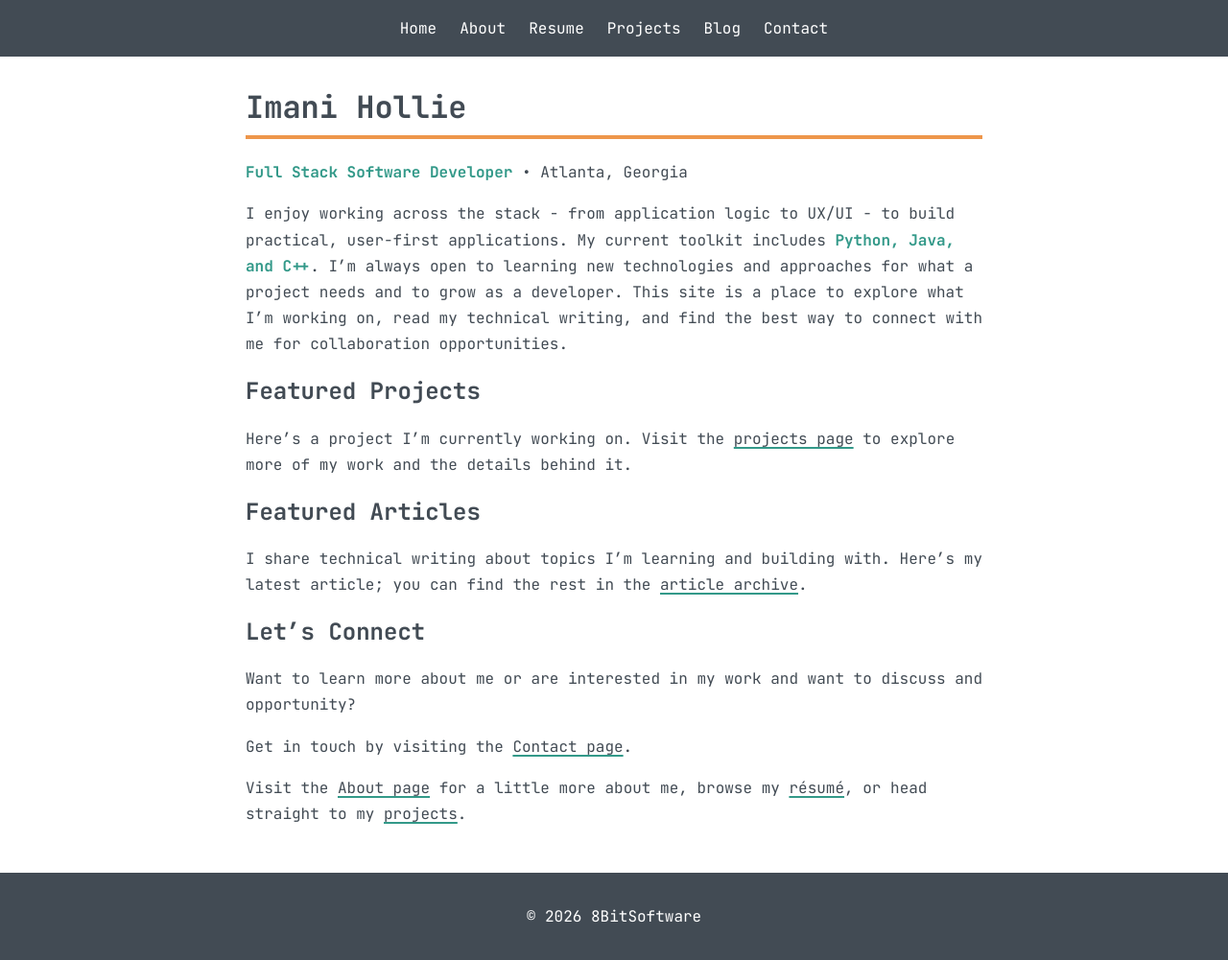
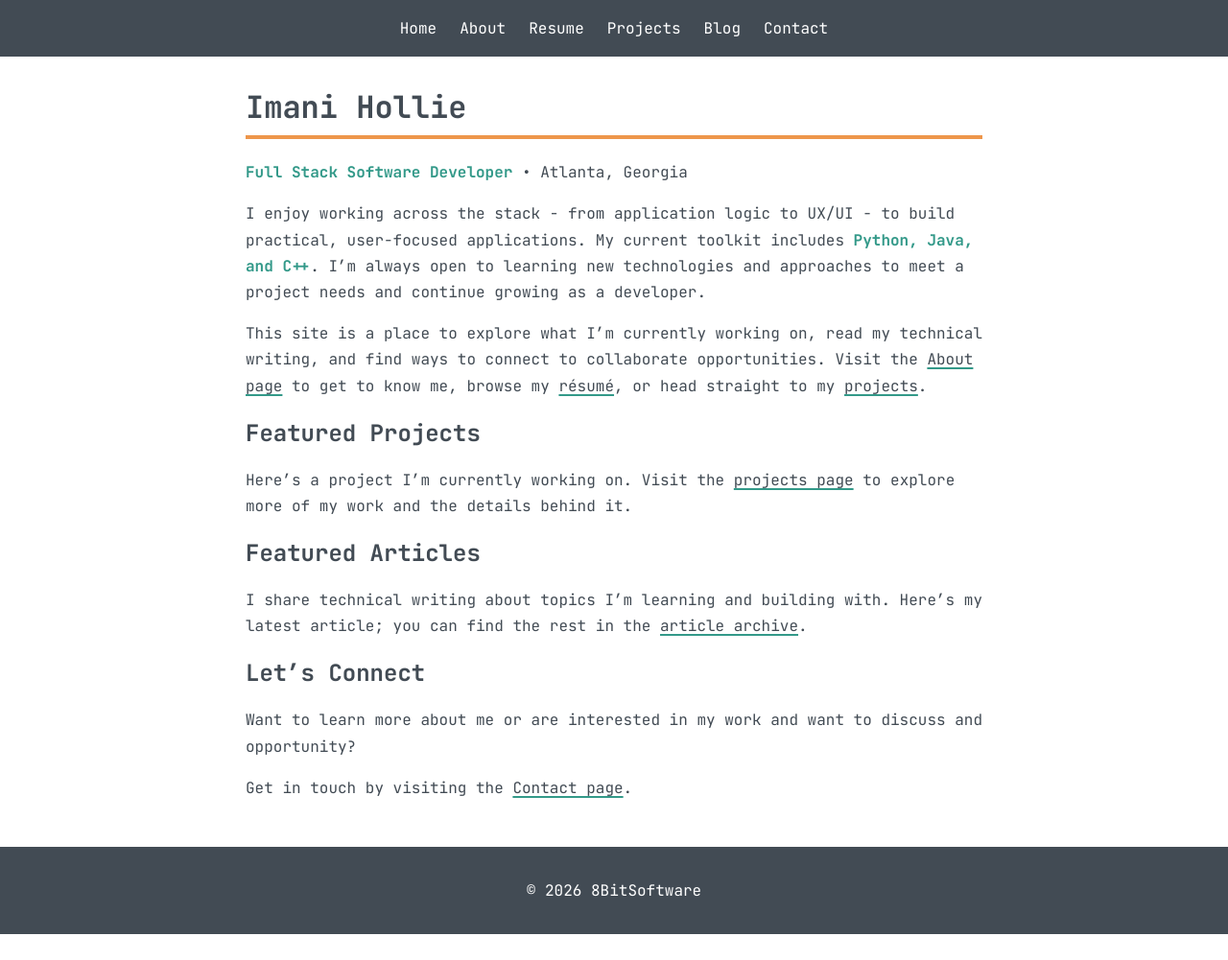
Before and after one commit to 8Bitsian/Resume, a Jekyll site: the page built from pages/index.md, in a window 1280 px wide. Shown: the whole page at 96% size. Built offline with Jekyll 4.4.1, drawn with Linux system fonts in a browser that asks for light colours; after the commit the page ends 974 px from its top, so only the background shows below that.

Commit message:
Revise content for user-focused language
Updated text for clarity and improved readability.

```diff
--- a/pages/index.md
+++ b/pages/index.md
@@ -7,7 +7,9 @@ permalink: /
 # Imani Hollie
 **Full Stack Software Developer** • Atlanta, Georgia
 
-I enjoy working across the stack - from application logic to UX/UI - to build practical, user-first applications. My current toolkit includes **Python, Java, and C++**. I’m always open to learning new technologies and approaches for what a project needs and to grow as a developer. This site is a place to explore what I’m working on, read my technical writing, and find the best way to connect with me for collaboration opportunities.
+I enjoy working across the stack - from application logic to UX/UI - to build practical, user-focused applications. My current toolkit includes **Python, Java, and C++**. I’m always open to learning new technologies and approaches to meet a project needs and continue growing as a developer.
+
+This site is a place to explore what I'm currently working on, read my technical writing, and find ways to connect to collaborate opportunities. Visit the [About page]({{ '/about/' | relative_url }}) to get to know me, browse my [résumé]({{ '/resume/' | relative_url }}), or head straight to my [projects]({{ '/projects/' | relative_url }}).
 
 ## Featured Projects
 
@@ -25,5 +27,3 @@ I share technical writing about topics I’m learning and building with. Here’
 Want to learn more about me or are interested in my work and want to discuss and opportunity?
 
 Get in touch by visiting the [Contact page]({{ '/contact/' | relative_url }}).
-
-Visit the [About page]({{ '/about/' | relative_url }}) for a little more about me, browse my [résumé]({{ '/resume/' | relative_url }}), or head straight to my [projects]({{ '/projects/' | relative_url }}).
```
